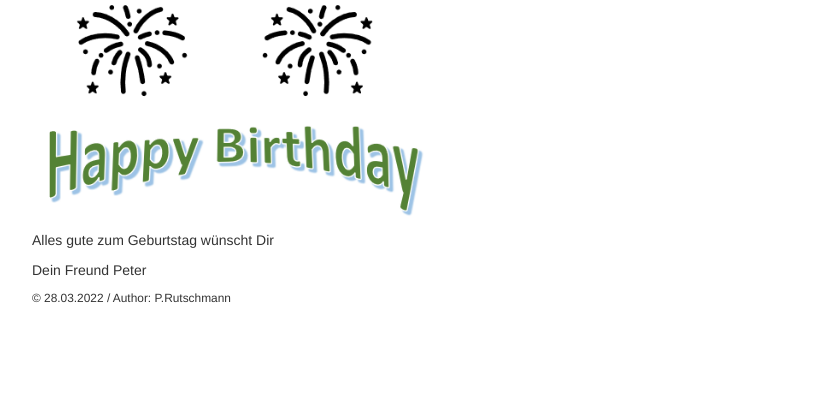
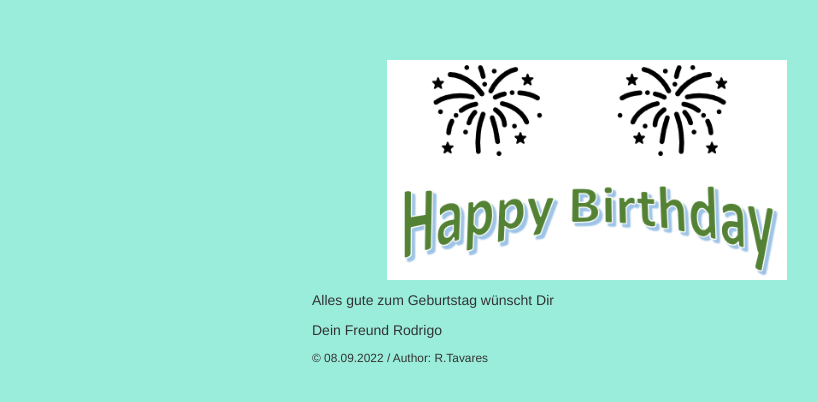
Before and after one commit to Rodi420/M346_10.2, a plain HTML site: page index.html in a window 1280 px wide. Shown: the whole page, without its empty margins (53-871 px from the left). Drawn offline with nearby package versions, Linux system fonts and the light colour scheme.

Commit message:
HTML Update

```diff
--- a/index.html
+++ b/index.html
@@ -9,16 +9,17 @@
 	<script src="https://maxcdn.bootstrapcdn.com/bootstrap/3.4.1/js/bootstrap.min.js"></script>
 </head>
 
-<body>
+<body style="background: #9aeddb;">
+
 	<div class="container"
 		<div class="row">
-			<div class="col-sm-8">
-				<img src=" happybirthday.png" width="400" alt="happy birthday">
+			<div class="col-sm-8" style="top: 50px; margin: auto; width: 50%; padding: 10px; float: none;">
+				<img src=" happybirthday.png" alt="happy birthday" style="display: block; margin-left: auto; margin-right: auto; width: 400px;">
 				<p/>
 				<p>Alles gute zum Geburtstag wünscht Dir</p>
-				<p>Dein Freund Peter</p>
+				<p>Dein Freund Rodrigo</p>
 				<footer>
-					<p><small>© 28.03.2022 / Author: P.Rutschmann</small></p>
+					<p><small>© 08.09.2022 / Author: R.Tavares</small></p>
 				</footer>
 			</div>
 		</div>
```
